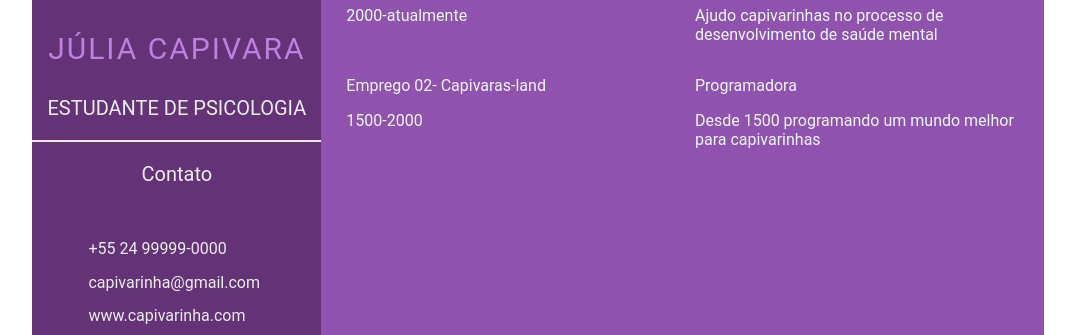
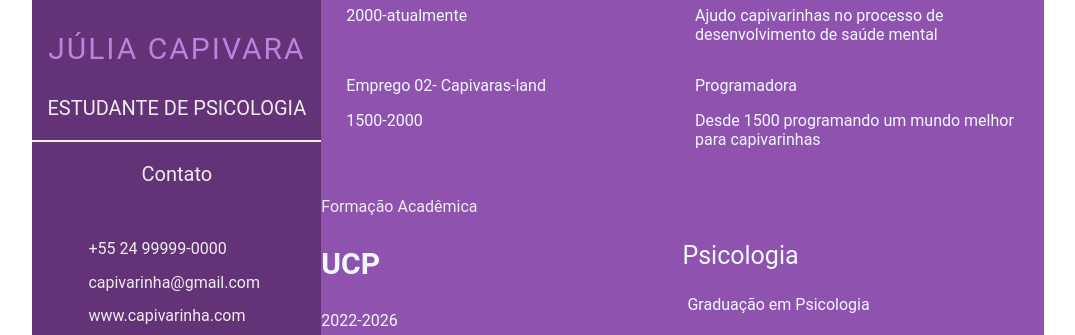
Before and after one commit to julia-bortolotti/julia-bortolotti.github.io, a plain HTML site: page index.html in a window 1280 px wide. Shown: the part 299-634 px from the top of the page, without its empty margins (102-1177 px from the left). Drawn offline with Linux system fonts and the light colour scheme; files whose address does not match are found by name.

Commit message:
Add files via upload

```diff
--- a/index.html
+++ b/index.html
@@ -63,7 +63,7 @@
                         <br>
                         <br>
                         <br>
-           <section class="experience gap">
+             <section class="experience gap">
                <div class="foo bar">
                  <div class="right-title">Experiência</div>
                     <div class="experience-contents">
@@ -91,7 +91,24 @@
                   </div>
                 </div>
 
-            </section>
+             </section>
+             <section class="education gap">
+                 <div class="right-title">Formação Acadêmica</div>
+                 <div class="education-contents">
+                 <div class="education-left">
+                     <p class="education-school-name">UCP</p>
+                     <p class="education-time-period">2022-2026</p>
+                 </div>
+                 <div class="education-right">
+                     <p class="education-subject">Psicologia</p>
+                     <p class="education-desc">
+                         Graduação em Psicologia
+                     </p>
+                 </div>
+                 </div>
+             </section>
+
+
             </section>
     </main>
 </body>
```
